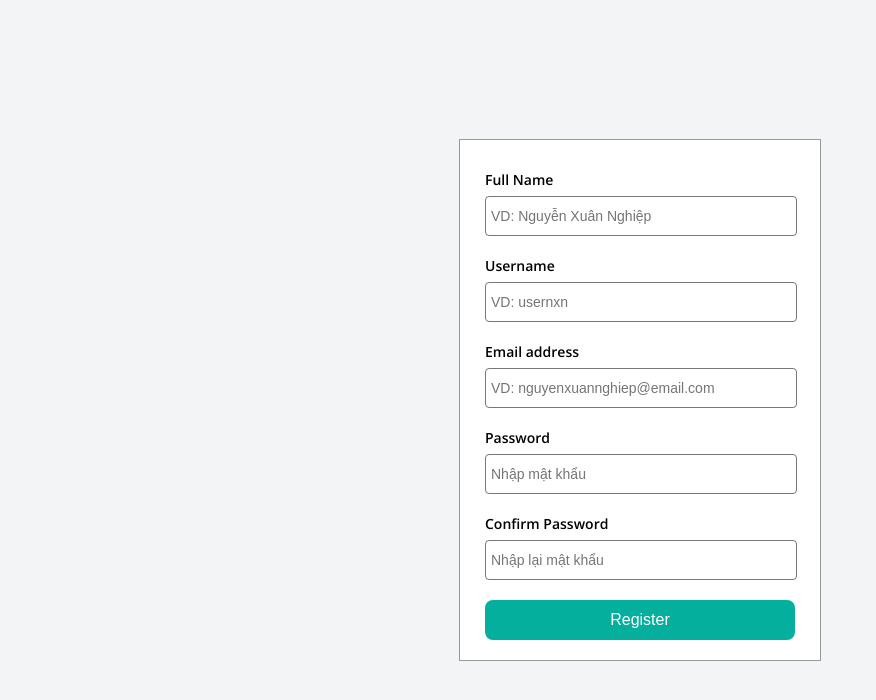
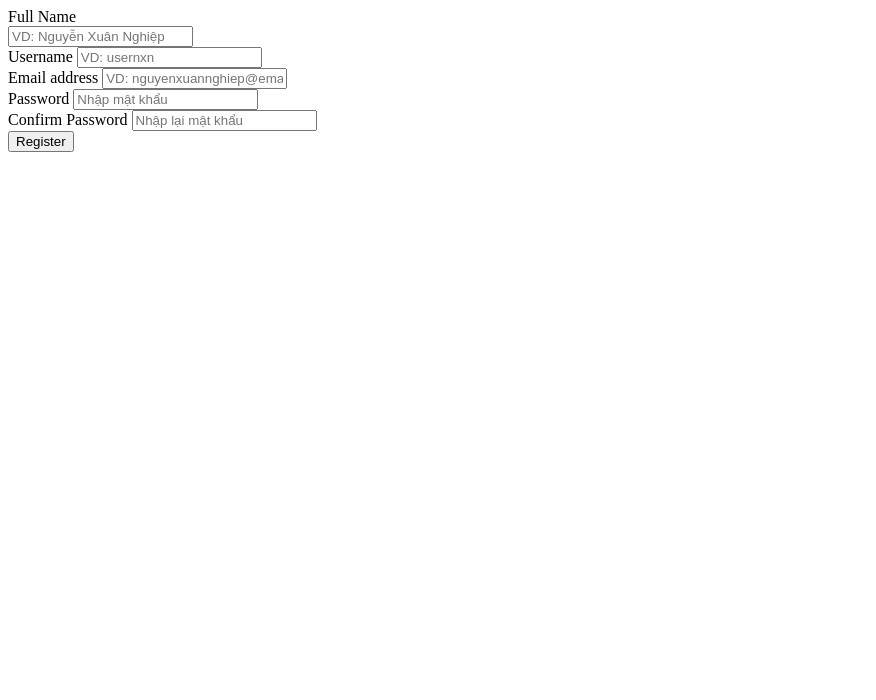
Before and after one commit to nxn1710/ValidatorForm, a plain HTML site: page index.html in a window 1280 px wide. Shown: the whole page, without its empty margins (0-876 px from the left). Drawn offline with nearby package versions, Linux system fonts and the light colour scheme.

Commit message:
Add files via upload

```diff
--- a/style.css
+++ b/style.css
@@ -1,75 +1,37 @@
-@import url('https://fonts.googleapis.com/css2?family=Open+Sans:ital,wght@0,600;0,800;1,800&display=swap');
-html {
-    background-color: #F2F4F5;
-    font-family: 'Open Sans', sans-serif;
-}
-.register-form {
-    position: fixed;
-    top: 50%;
-    left: 50%;
-    transform: translate(-50%, -50%);
-    width: 310px;
-    background-color: #fff;
-    padding: 30px 25px 20px;
-    border: 1px solid #999;
+.jumbotron {
+    background-color: #9575CD;
+    margin-bottom: 0;
 }
 
-
-.form-group {
-    margin: 0 0 20px;
+.history {
+    margin: 40px 0;
 }
 
-.form-label{
-    display: block;
-    margin-bottom: 7px;
-    font-weight: 200 !important;
-    outline:none;
-    font-size: 14px;
-}
-.form-group input {
-    width: 305px;
-    height: 38px;
-    padding: 0 0 0 5px;
-    margin: 0;
-    border: 1px solid #777;
-    border-radius: 4px;
-    font-size: 14px;
+.footer {
+    background-color: #D1C4E9;
 }
 
-.form-group.gender input {
-    width: 20px;
+.header__nav {
+    background-color: #5133A5;
 }
 
-.form-group.gender {
-    display: flex;
+.header__logo {
+    width: 300px;
+    height: 100px;
 }
 
-.form-group input:focus {
-    border-width: 1px;
-    border-color: #05AF9E;
-    outline: 0 none;
+.btn-yellow {
+    background-color: #FDC02F;
+    width: 250px;
+    height: 50px;
+    line-height: 40px;
+    margin-top: 40px;
 }
 
-.btn-submit {
-    width: 310px;
-    height: 40px;
-    border: 0px;
-    background-color: #05AF9E;
-    border-radius: 8px;
+.row-header {
     color: #fff;
-    font-weight: 500;
-    font-size: 16px;
 }
 
-.form-group.invalid input{
-    border: 1px solid #F33A58;
-    background-color: #fdebee;
+.my-10 {
+    margin: 100px 0;
 }
-
-.form-group.invalid input:focus {
-    background-color: #fff;
-}
-.form-group.invalid .form-message {
-    color: #F33A58;
-    font-size: 10px;
-}
```
